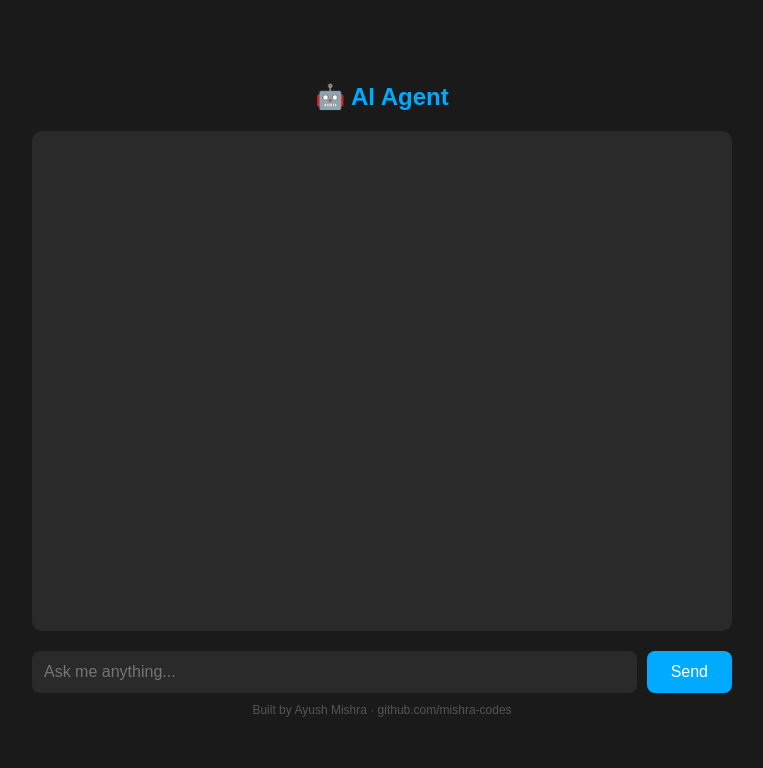
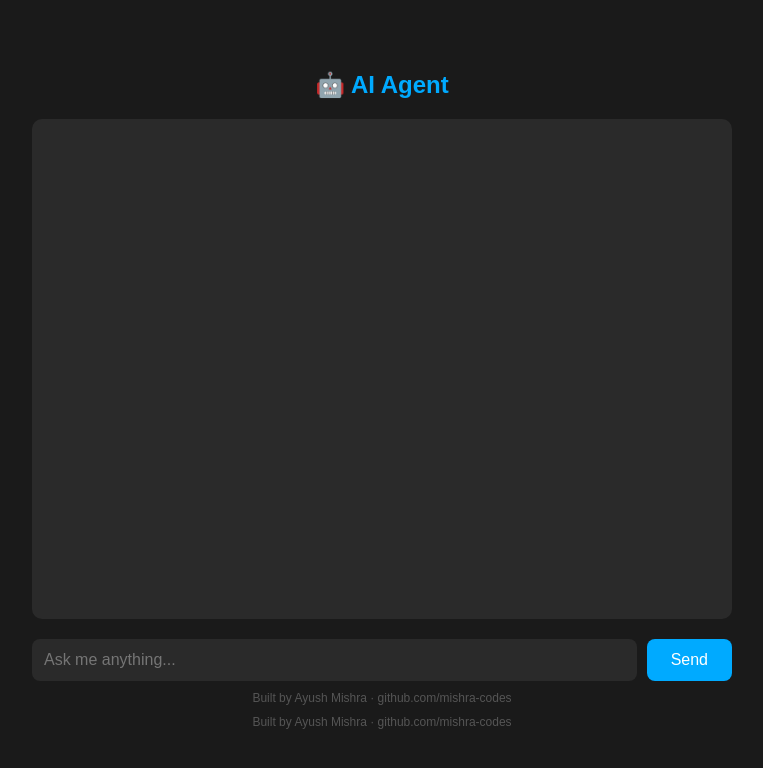
Before and after one commit to mishra-codes/chatbot-usingGroq, a Flask app: page / in a window 1280 px wide. Shown: the top 768 px of the page, without its empty margins (258-1021 px from the left). Run offline with Flask 3, Linux system fonts and the light colour scheme; parts of the project's set-up code (start-up, migrations or seed data) failed here and were passed over.

Commit message:
html changes

```diff
--- a/templates/index.html
+++ b/templates/index.html
@@ -120,6 +120,9 @@
         <button id="send-btn">Send</button>
     </div>
 
+    <p style="color: #555; font-size: 12px; margin-top: 10px;">
+    Built by Ayush Mishra · github.com/mishra-codes
+
     <script>
         const chatBox = document.getElementById("chat-box");
         const userInput = document.getElementById("user-input");
```
